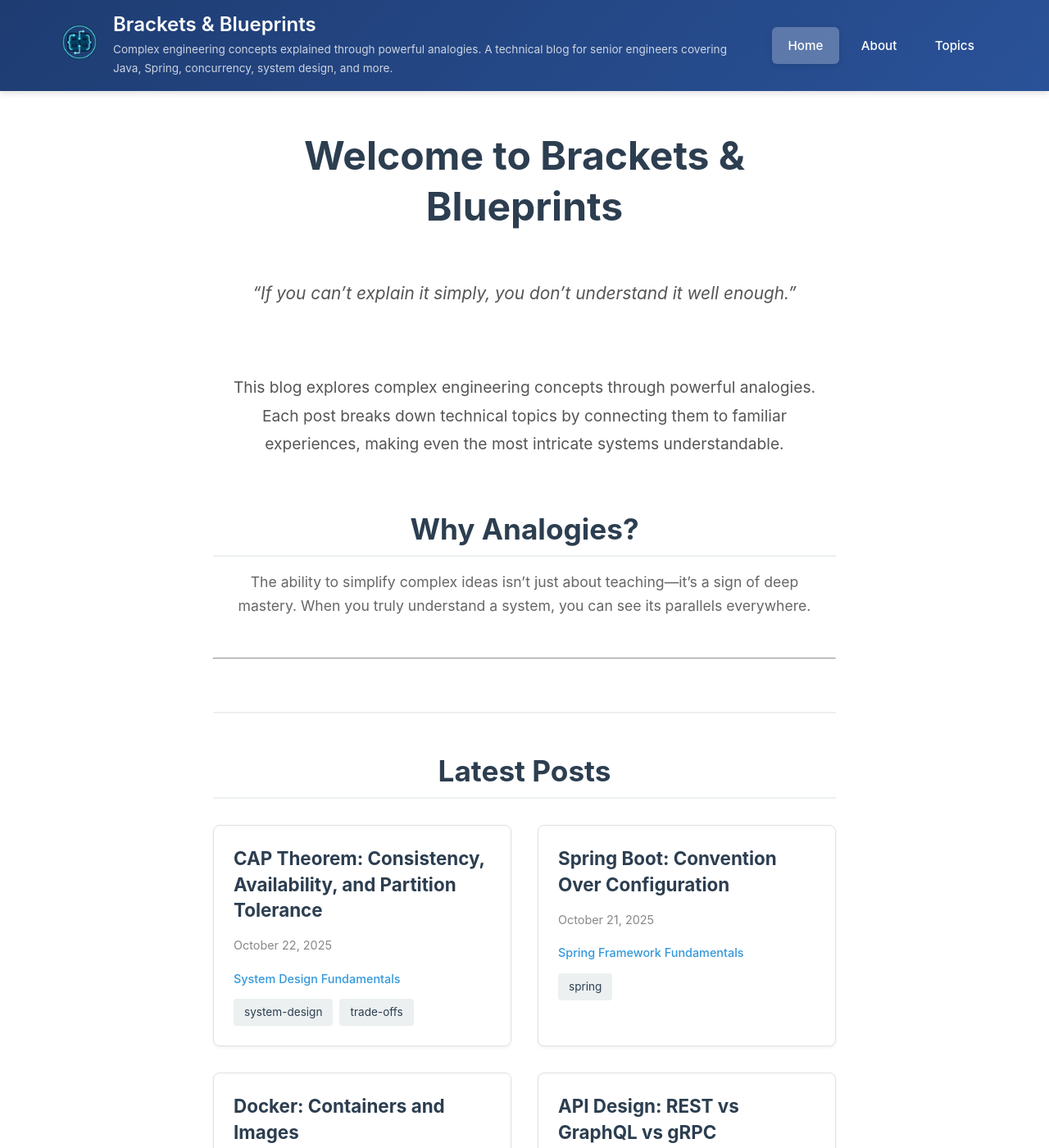
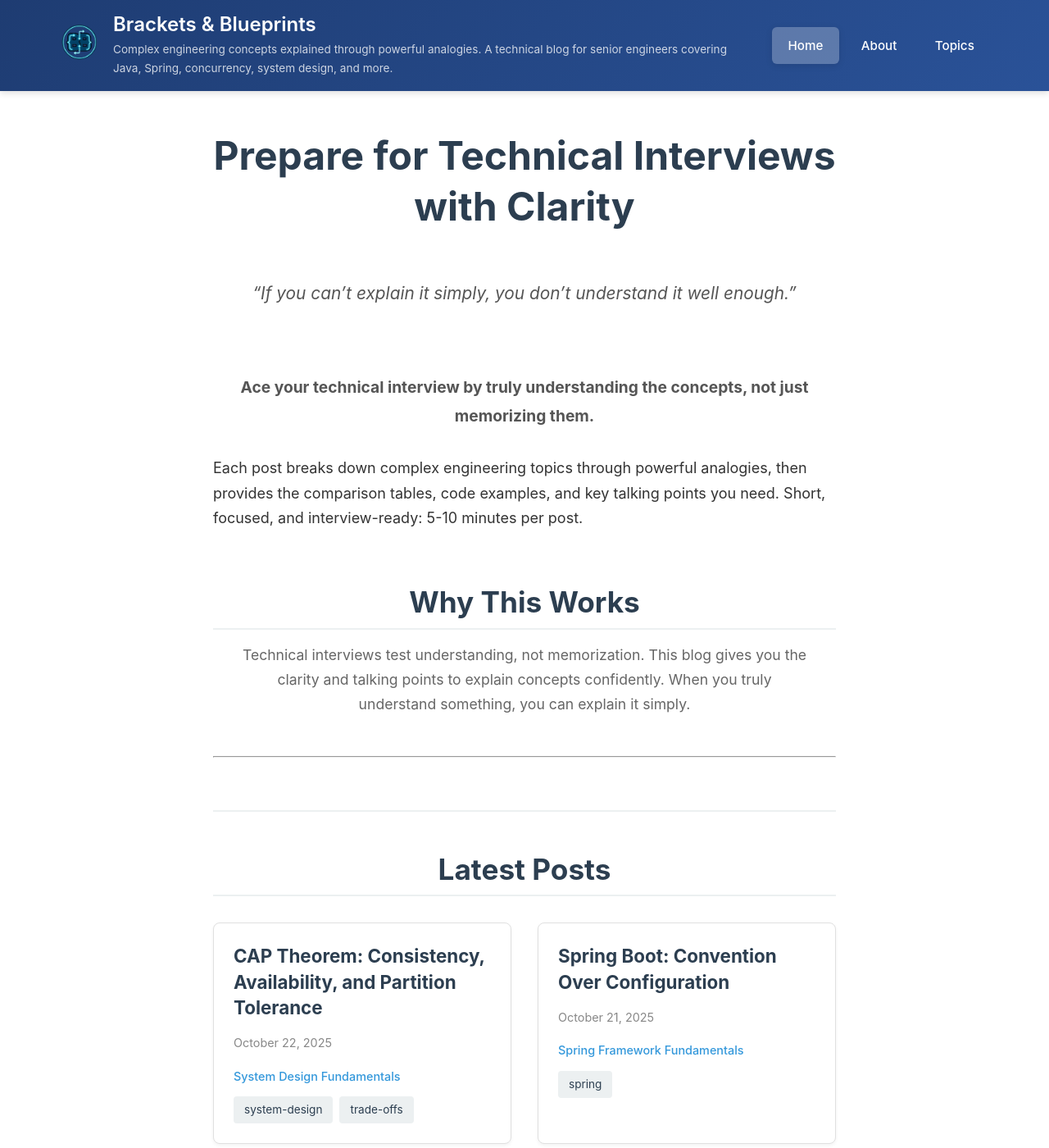
Before and after one commit to jlapugot/jlapugot.github.io, a Jekyll site: the page built from index.md, in a window 1280 px wide and 1400 px high. Shown: the whole window at 82% size. Built offline with Jekyll 4.4.1, drawn with Linux system fonts in a browser that asks for light colours.

Commit message:
refactor: update home page to highlight interview-focused approach

```diff
--- a/index.md
+++ b/index.md
@@ -3,15 +3,17 @@ layout: home
 title: Home
 ---
 
-# Welcome to Brackets & Blueprints
+# Prepare for Technical Interviews with Clarity
 
 > *"If you can't explain it simply, you don't understand it well enough."*
 
-This blog explores complex engineering concepts through powerful analogies. Each post breaks down technical topics by connecting them to familiar experiences, making even the most intricate systems understandable.
+**Ace your technical interview by truly understanding the concepts, not just memorizing them.**
 
-## Why Analogies?
+Each post breaks down complex engineering topics through powerful analogies, then provides the comparison tables, code examples, and key talking points you need. Short, focused, and interview-ready: 5-10 minutes per post.
 
-The ability to simplify complex ideas isn't just about teaching—it's a sign of deep mastery. When you truly understand a system, you can see its parallels everywhere.
+## Why This Works
+
+Technical interviews test understanding, not memorization. This blog gives you the clarity and talking points to explain concepts confidently. When you truly understand something, you can explain it simply.
 
 ---
 
```
